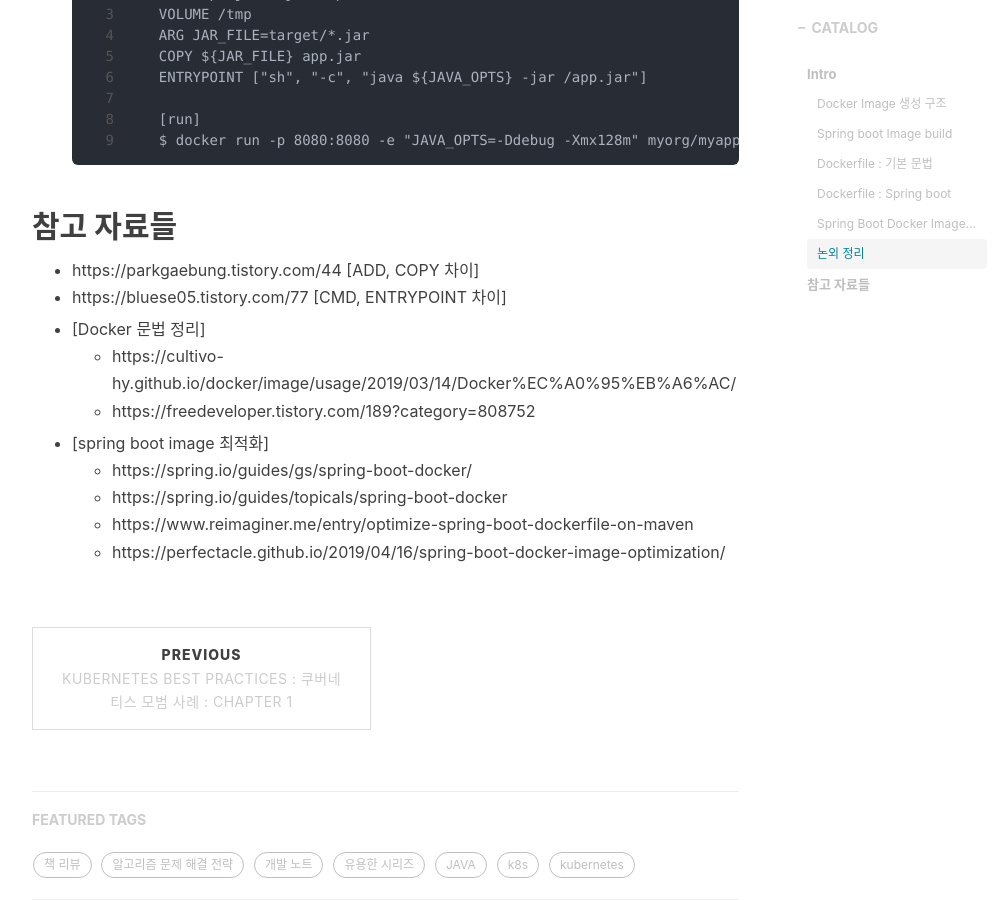
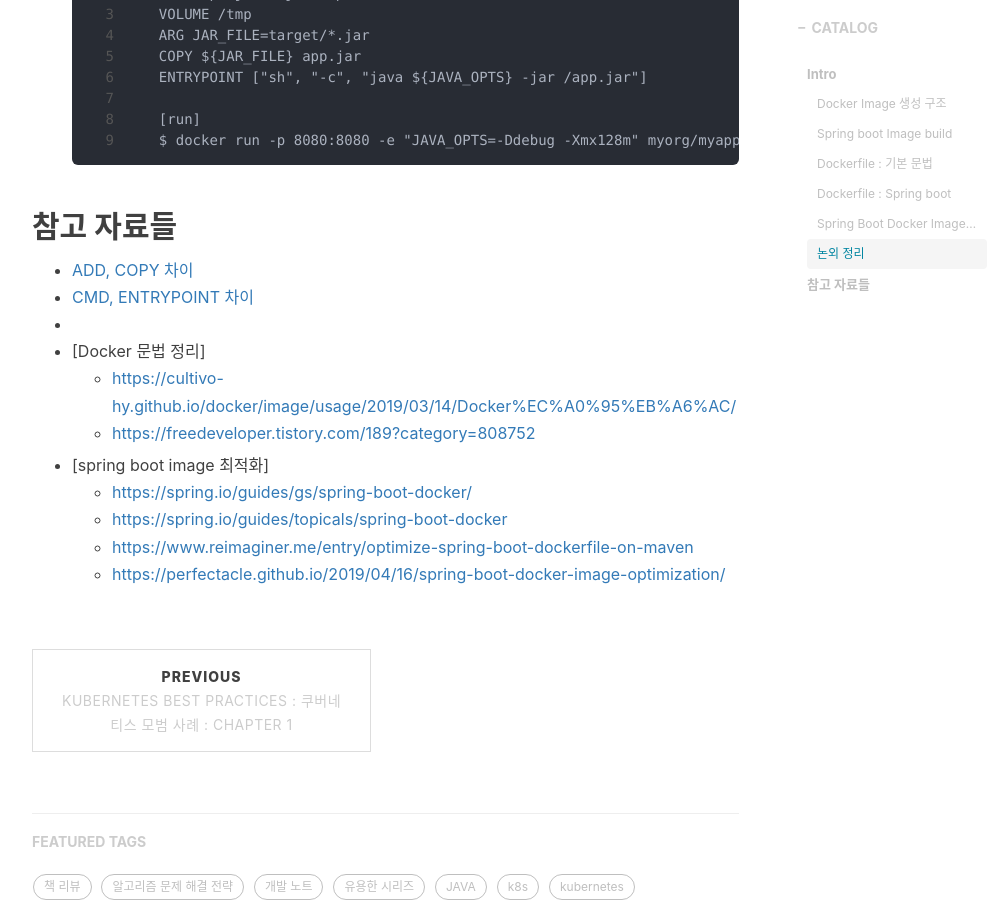
Before and after one commit to ggoowlgns/ggoowlgns.github.io, a Jekyll site: the page built from _posts/docker/2021-05-16-docker_image_build-post.md, in a window 1280 px wide and 900 px high, scrolled down 9150 px. Shown: the whole window, without its empty margins (233-1229 px from the left). Built offline with Jekyll 4.4.1, drawn with Linux system fonts in a browser that asks for light colours; nearby versions of some CDN libraries; our own code applies the rules of GitHub Pages for plain Markdown files; comment, search, counter and statistics services are not loaded; some of the changed lines change nothing that is shown.

Commit message:
update urls

```diff
--- a/_posts/docker/2021-05-16-docker_image_build-post.md
+++ b/_posts/docker/2021-05-16-docker_image_build-post.md
@@ -354,16 +354,27 @@ ENTRYPOINT ["java","-jar","/app.jar"]
 
 
 ## 참고 자료들
-- https://parkgaebung.tistory.com/44 [ADD, COPY 차이]
-- https://bluese05.tistory.com/77 [CMD, ENTRYPOINT 차이]
+- [ADD, COPY 차이][1]
+- [CMD, ENTRYPOINT 차이][2]
+-
 
 - [Docker 문법 정리]
-  - https://cultivo-hy.github.io/docker/image/usage/2019/03/14/Docker%EC%A0%95%EB%A6%AC/
-  - https://freedeveloper.tistory.com/189?category=808752
+  - [https://cultivo-hy.github.io/docker/image/usage/2019/03/14/Docker%EC%A0%95%EB%A6%AC/][3]
+  - [https://freedeveloper.tistory.com/189?category=808752][4]
 
 
 - [spring boot image 최적화]
-  - https://spring.io/guides/gs/spring-boot-docker/
-  - https://spring.io/guides/topicals/spring-boot-docker
-  - https://www.reimaginer.me/entry/optimize-spring-boot-dockerfile-on-maven
-  - https://perfectacle.github.io/2019/04/16/spring-boot-docker-image-optimization/
+  - [https://spring.io/guides/gs/spring-boot-docker/][5]
+  - [https://spring.io/guides/topicals/spring-boot-docker][6]
+  - [https://www.reimaginer.me/entry/optimize-spring-boot-dockerfile-on-maven][7]
+  - [https://perfectacle.github.io/2019/04/16/spring-boot-docker-image-optimization/][8]
+
+
+[1]:https://parkgaebung.tistory.com/44
+[2]:https://bluese05.tistory.com/77
+[3]:https://cultivo-hy.github.io/docker/image/usage/2019/03/14/Docker%EC%A0%95%EB%A6%AC/
+[4]:https://freedeveloper.tistory.com/189?category=808752
+[5]:https://spring.io/guides/gs/spring-boot-docker/
+[6]:https://spring.io/guides/topicals/spring-boot-docker
+[7]:https://www.reimaginer.me/entry/optimize-spring-boot-dockerfile-on-maven
+[8]:https://perfectacle.github.io/2019/04/16/spring-boot-docker-image-optimization/
```
